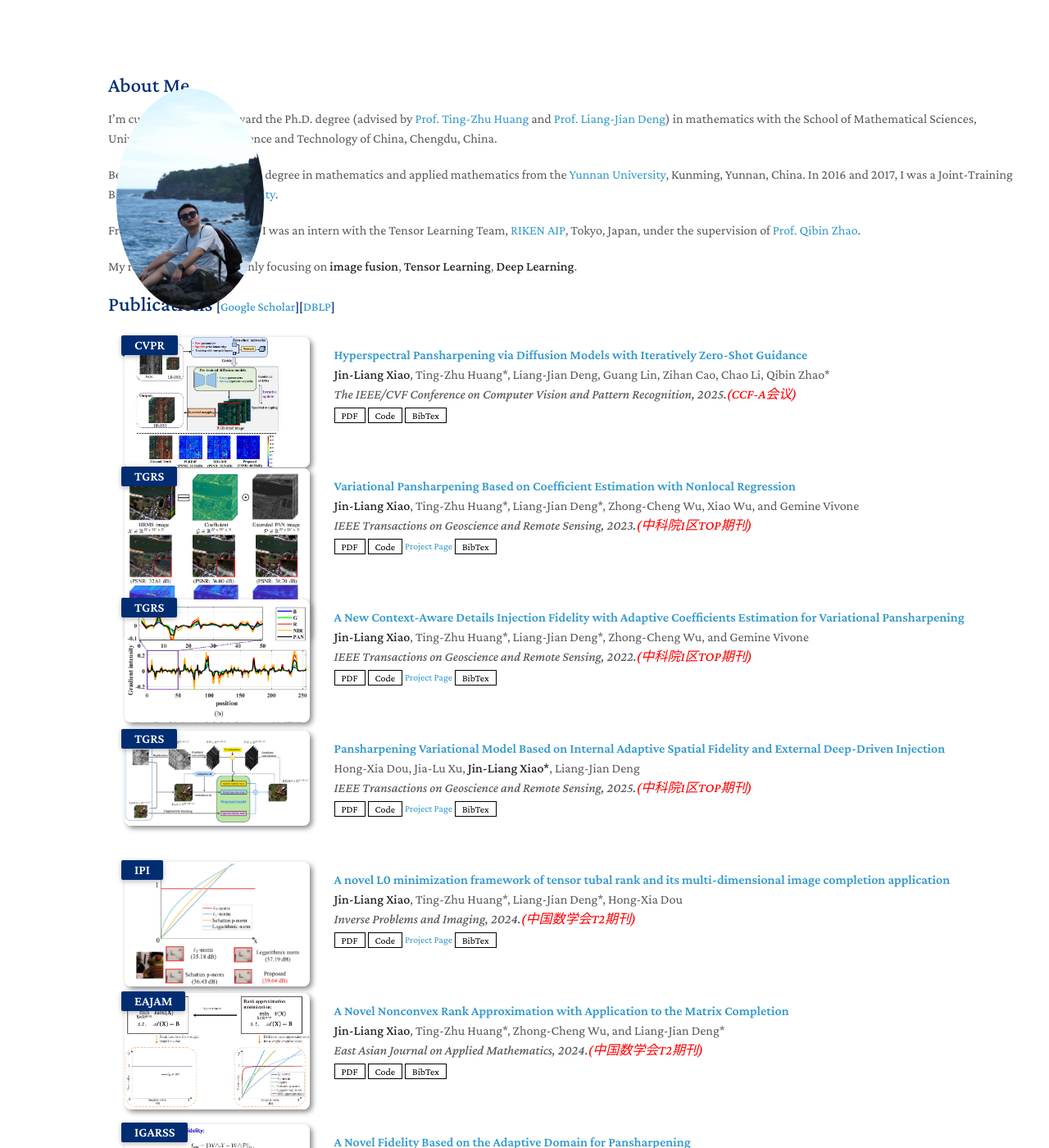
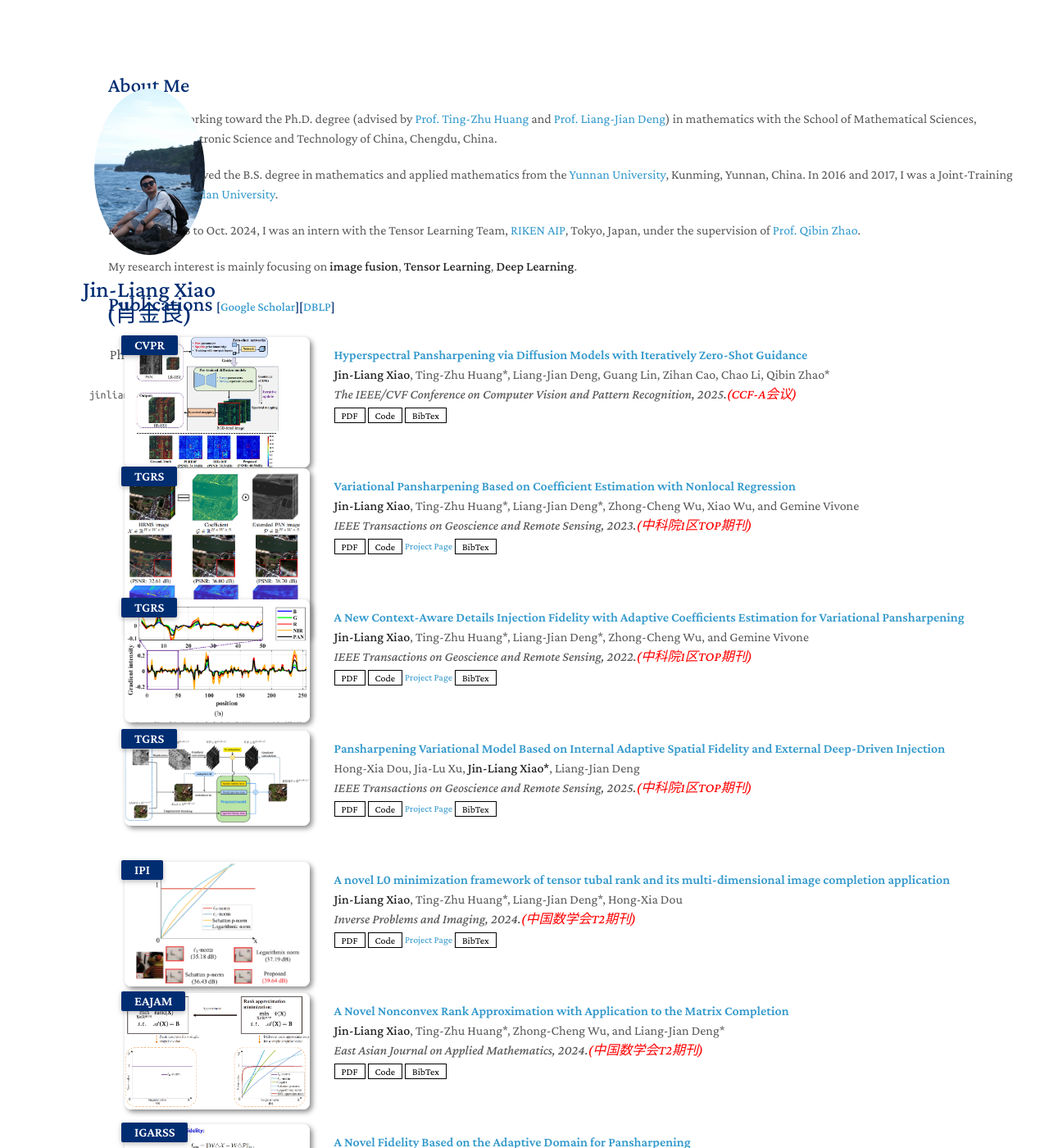
Before and after one commit to Jin-liangXiao/Jin-liangXiao.github.io, a Jekyll site: the page built from index.md, in a window 1280 px wide and 1400 px high. Shown: the whole window at 82% size. Built offline with Jekyll 4.4.1, drawn with Linux system fonts in a browser that asks for light colours; nearby versions of some CDN libraries; a style sheet for code colours, icons or effects is not loaded; our own code applies the rules of GitHub Pages for plain Markdown files.

Commit message:
Update minimal-light.scss

```diff
--- a/_sass/minimal-light.scss
+++ b/_sass/minimal-light.scss
@@ -111,7 +111,7 @@ th { color: #444; }
 
 img { max-width: 100%; }
 
-header { width: 400px; float: left; position: fixed; -webkit-font-smoothing: subpixel-antialiased; padding-top: 5.5em; text-align: center; }
+header { width: 300px; float: left; position: fixed; -webkit-font-smoothing: subpixel-antialiased; padding-top: 5.5em; text-align: center; }
 
 header ul { list-style: none; height: 40px; padding: 0; background: #f4f4f4; border-radius: 5px; border: 1px solid #e0e0e0; width: 270px; }
 
```
